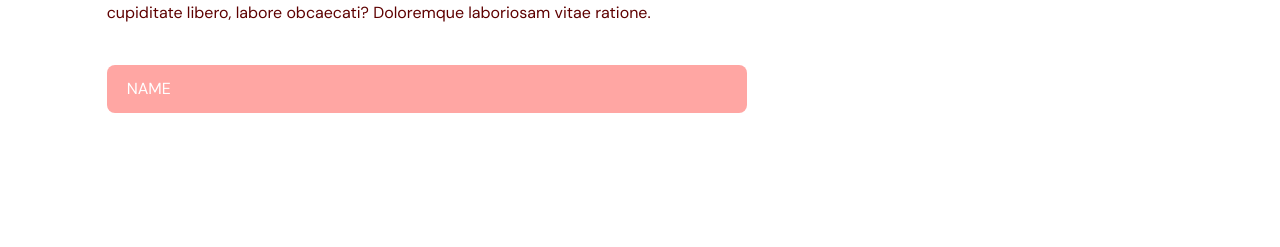
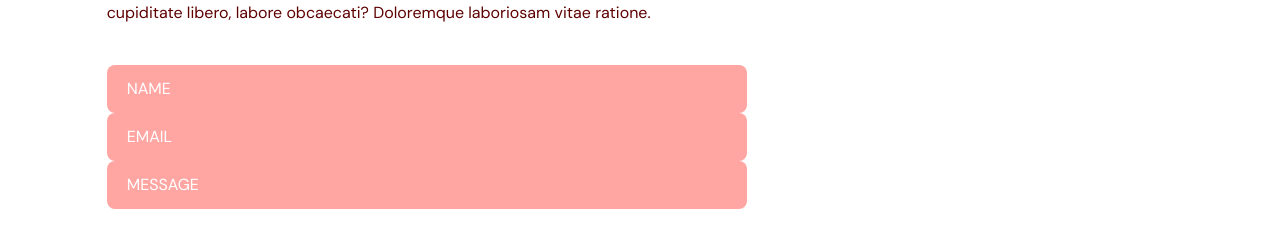
Before and after one commit to chirang56/aj-studio, a React (Vite) app: page / in a window 1280 px wide. Shown: the part 2924-3171 px from the top of the page. Built offline with nearby package versions, Linux system fonts and the light colour scheme.

Commit message:
add message box in contact form section

```diff
--- a/src/scenes/contactMe/index.tsx
+++ b/src/scenes/contactMe/index.tsx
@@ -1,6 +1,7 @@
 import HText from "@/shared/HText";
 import { SelectedPage } from "@/shared/type";
 import { motion } from "framer-motion";
+import { p } from "framer-motion/client";
 import { useForm } from "react-hook-form";
 
 
@@ -12,7 +13,7 @@ const ContactMe = ({ setSelectedPage }: Props) => {
   const inputStyles = `w-full rounded-lg bg-primary-300 px-5 py-3 placeholder-white`;
 
   const {
-    register, trigger, formState: { errrors }
+    register, trigger, formState: { errors }
   } = useForm();
 
   const onSubmit = async (e: any) => {
@@ -23,7 +24,7 @@ const ContactMe = ({ setSelectedPage }: Props) => {
   }
 
   return (
-    <section id="contactus" className="mx-auto w-5/6 pt-24 pb-32">
+    <section id="contactme" className="mx-auto w-5/6 pt-24 pb-32">
       <motion.div
             onViewportEnter={() => setSelectedPage(SelectedPage.ContactMe)}>
         {/* Header */}
@@ -61,9 +62,49 @@ const ContactMe = ({ setSelectedPage }: Props) => {
             <form
             target="_blank"
             onSubmit={onSubmit}
-            method="POST"
-            action="https://formsubmit.co/ivijnarihcmtg0810@gmail.com">
-              <input className= {inputStyles} type="text" placeholder="NAME" {...register("name", { required: true, maxLength: 100, })} />
+            action="https://formsubmit.co/ivijnarihcmtg0810@gmail.com"
+            method="POST">
+              <input className= {inputStyles}
+                type="text"
+                placeholder="NAME"
+                {...register("name", {
+                  required: true,
+                  maxLength: 100,
+                })} />
+              {errors.name && (
+                <p className="mt-1 text-primary-500">
+                  {errors.name.type === "required" && "This field is required."}
+                  {errors.name.type === "maxLength" && "Max Length is 100 Char."}
+                </p>
+              )}
+
+              <input className= {inputStyles}
+                type="text"
+                placeholder="EMAIL"
+                {...register("email", {
+                  required: true,
+                  pattern: /^[A-Z0-9._%+-]+@[A-Z0-9.-]+\.[A-Z]{2,}$/i,
+                })} />
+              {errors.email && (
+                <p className="mt-1 text-primary-500">
+                  {errors.email.type === "required" && "This field is required."}
+                  {errors.email.type === "pattern" && "Invalid E-mail Address."}
+                </p>
+              )}
+
+              <input className= {inputStyles}
+                type="text"
+                placeholder="MESSAGE"
+                {...register("message", {
+                  required: true,
+                  maxLength: 2000,
+                })} />
+              {errors.message && (
+                <p className="mt-1 text-primary-500">
+                  {errors.message.type === "required" && "This field is required."}
+                  {errors.message.type === "maxLength" && "Max Length is 2000 Char."}
+                </p>
+              )}
             </form>
           </motion.div>
         </div>
```
